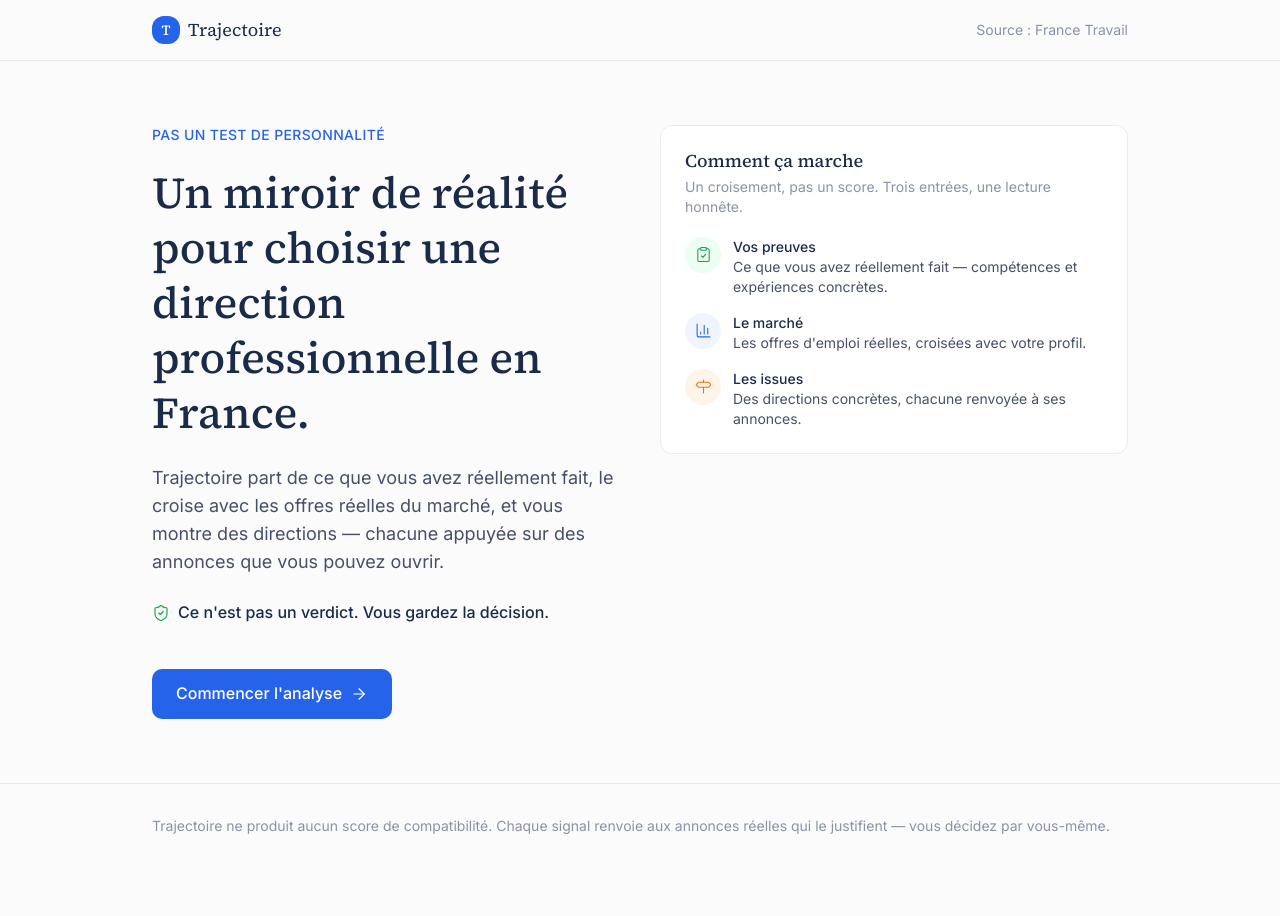
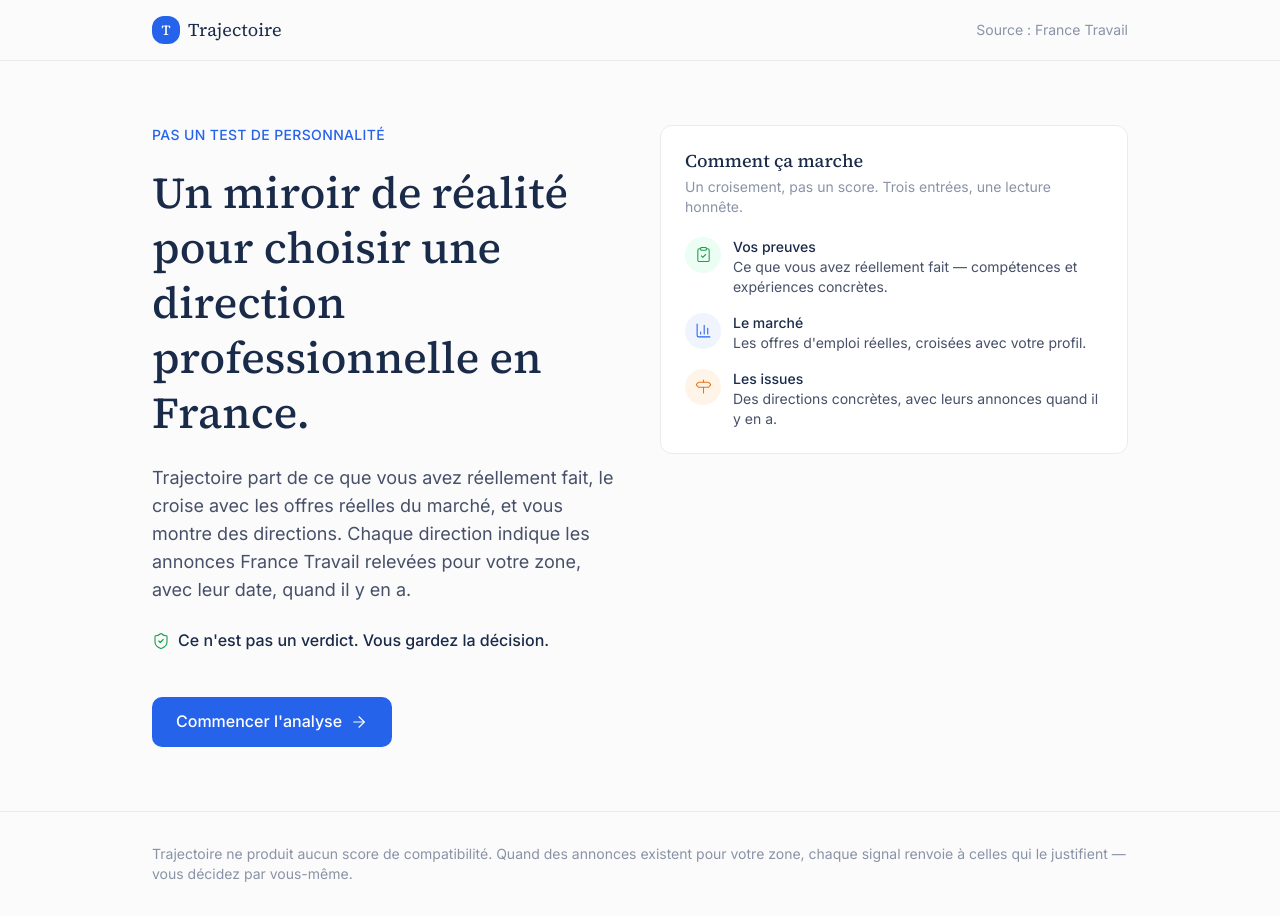
Before and after one commit to theWQLker/TRAjectoire-app, a Next.js app: page / in a window 1280 px wide. Before the commit the page ends 868 px from the top, so only its background shows below. Built offline with nearby package versions, Linux system fonts and the light colour scheme.

Commit message:
home: say ads are shown for the user's zone, dated, when there are any
Decision 2026-11-20 wording in the hero; the 'Les issues' card and the
footer made the same unconditional claim and get a matching 'quand il y en a'.

```diff
--- a/src/app/page.tsx
+++ b/src/app/page.tsx
@@ -34,8 +34,9 @@ export default function Landing() {
             </h1>
             <p className="mt-6 max-w-xl text-lg text-text">
               Trajectoire part de ce que vous avez réellement fait, le croise
-              avec les offres réelles du marché, et vous montre des directions —
-              chacune appuyée sur des annonces que vous pouvez ouvrir.
+              avec les offres réelles du marché, et vous montre des directions.
+              Chaque direction indique les annonces France Travail relevées pour
+              votre zone, avec leur date, quand il y en a.
             </p>
 
             <p className="mt-6 inline-flex items-center gap-2 text-text">
@@ -83,7 +84,7 @@ export default function Landing() {
                     icon: Signpost,
                     tint: "orange",
                     t: "Les issues",
-                    d: "Des directions concrètes, chacune renvoyée à ses annonces.",
+                    d: "Des directions concrètes, avec leurs annonces quand il y en a.",
                   },
                 ] as const
               ).map(({ icon, tint, t, d }) => (
@@ -102,9 +103,9 @@ export default function Landing() {
 
       <footer className="border-t border-border">
         <div className="mx-auto max-w-5xl px-6 py-8 text-sm text-muted">
-          Trajectoire ne produit aucun score de compatibilité. Chaque signal
-          renvoie aux annonces réelles qui le justifient — vous décidez par
-          vous-même.
+          Trajectoire ne produit aucun score de compatibilité. Quand des
+          annonces existent pour votre zone, chaque signal renvoie à celles qui
+          le justifient — vous décidez par vous-même.
         </div>
       </footer>
     </div>
```
